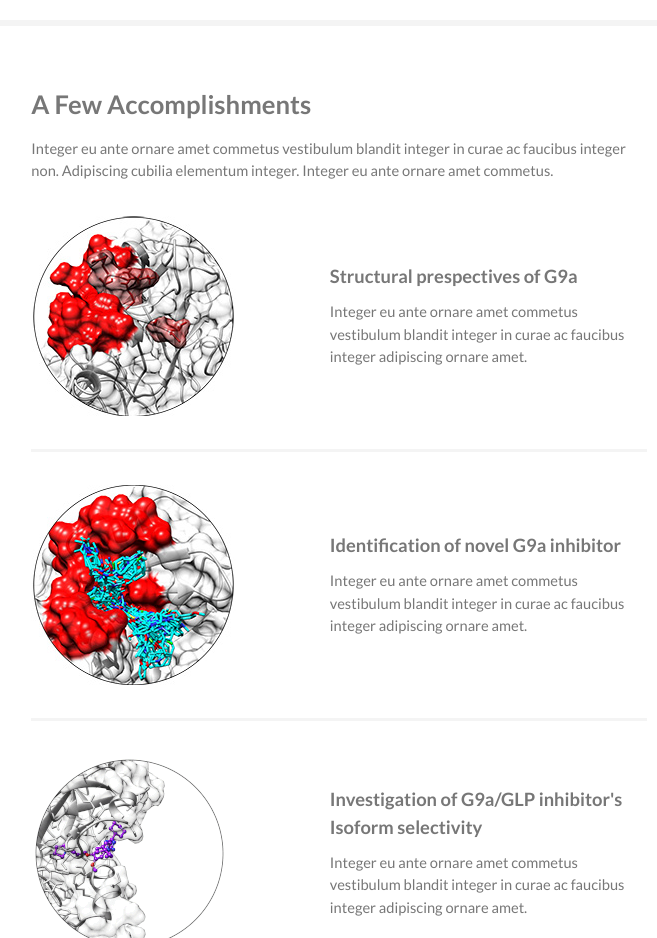
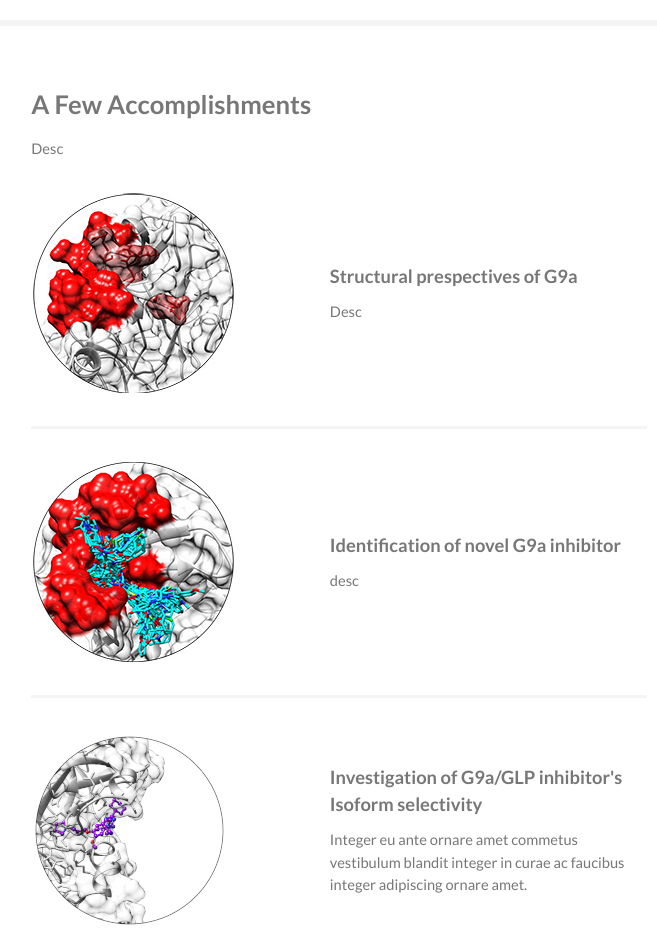
Before and after one commit to Charlesmsa7/charlesmsa7.github.io, a plain HTML site: page index.html in a window 1280 px wide. Shown: the part 1640-2578 px from the top of the page, without its empty margins (154-811 px from the left). Drawn offline with Linux system fonts and the light colour scheme.

Commit message:
Update index.html

```diff
--- a/index.html
+++ b/index.html
@@ -114,20 +114,20 @@
 						<section id="three">
 							<div class="container">
 								<h3>A Few Accomplishments</h3>
-								<p>Integer eu ante ornare amet commetus vestibulum blandit integer in curae ac faucibus integer non. Adipiscing cubilia elementum integer. Integer eu ante ornare amet commetus.</p>
+								<p>Desc</p>
 								<div class="features">
 									<article>
 										<a href="#" class="image"><img src="Research_images/chapter_1.jpg" alt="first chapter" style="width:205px;height:200px;" /></a>
 										<div class="inner">
 											<h4>Structural prespectives of G9a</h4>
-											<p>Integer eu ante ornare amet commetus vestibulum blandit integer in curae ac faucibus integer adipiscing ornare amet.</p>
+											<p>Desc</p>
 										</div>
 									</article>
 									<article>
 										<a href="#" class="image"><img src="Research_images/chapter_2.jpg" alt="" style="width:205px;height:200px;" /></a>
 										<div class="inner">
 											<h4>Identification of novel G9a inhibitor</h4>
-											<p>Integer eu ante ornare amet commetus vestibulum blandit integer in curae ac faucibus integer adipiscing ornare amet.</p>
+											<p>desc</p>
 										</div>
 									</article>
 									<article>
```
